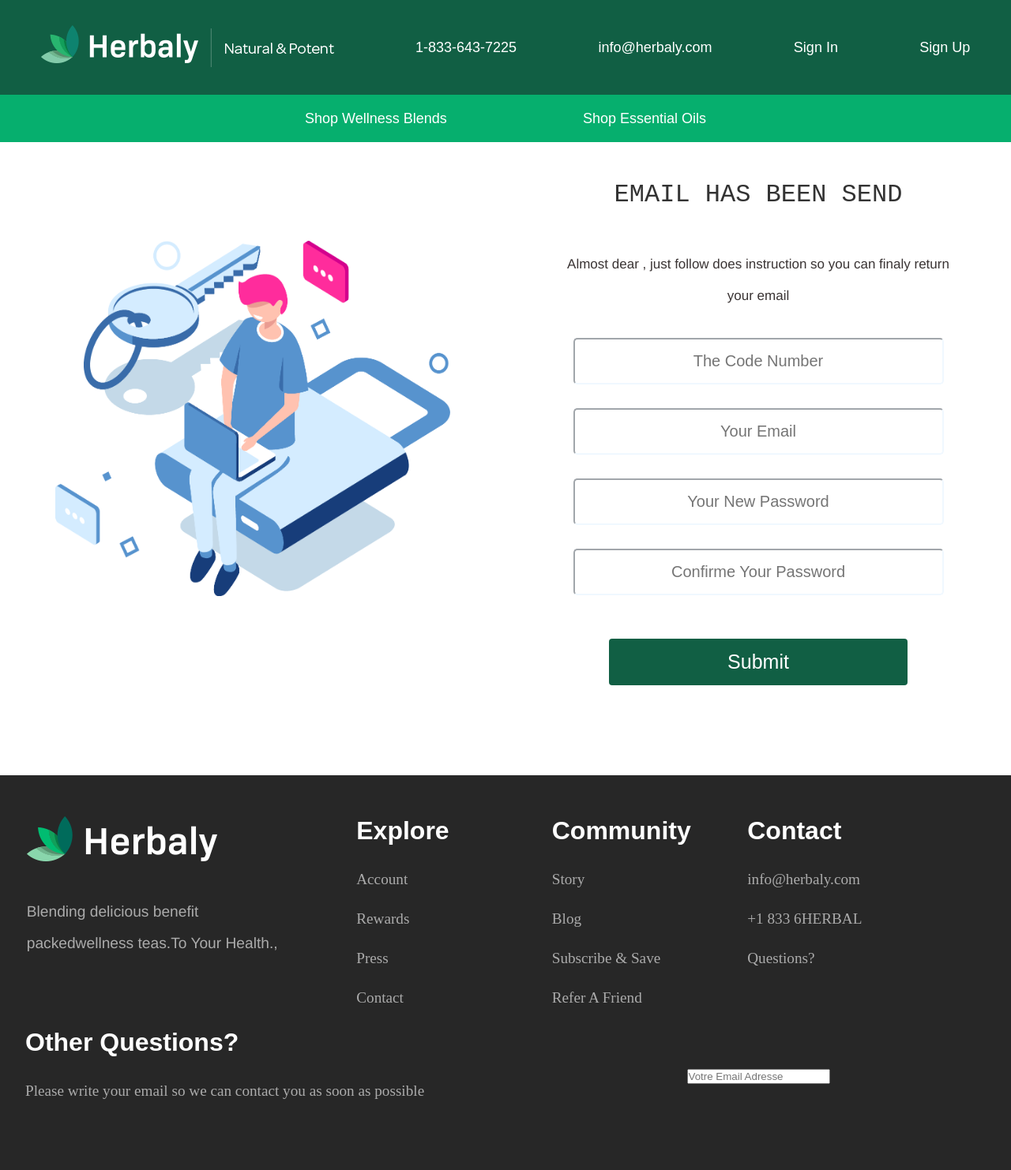
After one commit to bouslama-hamza/FLASK, a Flask app: a page that uses hearbly/templates/base.html in a window 1280 px wide. The commit adds this page. Shown: the whole page at 79% size. Run offline with Flask 2, Linux system fonts and the light colour scheme.

Commit message:
finish project

```diff
--- a/hearbly/models.py
+++ b/hearbly/models.py
@@ -1,6 +1,5 @@
 from enum import unique
 from hearbly import db
-from hearbly import app
 #create a class for the user
 class User(db.Model):
     id = db.Column(db.Integer, primary_key = True)
--- a/hearbly/routes.py
+++ b/hearbly/routes.py
@@ -1,4 +1,5 @@
-from flask import render_template ,url_for , redirect ,request,session , flash
+import re
+from flask import render_template ,request,session
 from flask.globals import current_app, g
 from hearbly import app ,db
 from hearbly.models import User ,Register
@@ -6,12 +7,12 @@ from hearbly import send_email
 from hearbly.send_email import send_email
 from hearbly.pandas import request_data_base , make_plot
 from hearbly.pyplot import make_pie
-##########################################################################################
+
 #route for the home page
 @app.route("/", methods = ['GET','POST'])
 def index():
     return render_template("home.html" , title = 'Herbaly Wellness Collection')
-##########################################################################################
+
 #route for the Sign In page
 @app.route("/Sign In" , methods = ['GET','POST'])
 def sign_in():
@@ -30,7 +31,7 @@ def sign_in():
             info_all = Register.query.filter_by(email = session['email']).first()
             return render_template("app.html" ,title = 'Hearbly Data Base' , data = info_all)
     return render_template("sign_in.html" , title = "Account")
-##########################################################################################
+
 #route for sign up
 @app.route("/Sign Up" , methods = ['GET','POST'])
 def sign_up():
@@ -38,24 +39,68 @@ def sign_up():
         send_email(request.form.get("make_email"),request.form.get("make_email"),'send')
         return render_template('sign_in.html' ,title = 'Create Account', messages = 'Your Email Has Been Sent successfully')
     return render_template("sign_up.html" , title = 'Create Account')
-##########################################################################################
+
+#route for forget password
+@app.route("/Forget password", methods = ['GET','POST'])
+def forget_password():
+    global change_number
+    if request.method == 'POST':
+        session['change_email'] = request.form.get('change_email')
+        user = User.query.filter_by(email=session['change_email']).first()
+        if user:
+            change_number = send_email('pass','pass','change')
+            return render_template("change_password.html" , title = "Change Password")
+        else:
+            message = 'This User Dont Have An Account , please chaque your information'
+            return render_template("forget_password.html" ,message = message, title = "Forget Password")
+    return render_template("forget_password.html" , title = "Forget Password")
+
+#route for change password
+@app.route("/Change password" , methods = ['GET','POST'])
+def change_password():
+    if request.method == 'POST':
+        session['change_password'] = request.form.get("change_password")
+        session['change_email_chque'] = request.form.get("change_email_chque")
+        session['password_change'] = request.form.get("password_change")
+        session['conf_password_change'] = request.form.get("conf_password_change")
+        if int(session['change_password']) != change_number:
+            message = 'Error !,wrong Number please chaque and try Again'
+            return render_template("change_password.html" ,message = message, title = "Change Password")
+        elif session['password_change'] != session['conf_password_change']:
+            error = 'Error!, Password and Confirm password are not the same'
+            return render_template("change_password.html" ,message = error, title = "Change Password")
+        else:
+            user = User.query.filter_by(email=session['change_email']).first()
+            user_re = Register.query.filter_by(email=session['change_email']).first()
+            user.password = session['password_change']
+            user_re.password = session['password_change']
+            user_re.confirm_password = session['password_change']
+            db.session.commit()
+            message = 'Your password has been change Successfully'
+            return render_template("sign_in.html" ,messages = message, title = "Account")
+    return render_template("change_password.html" , title = "Change Password")
+
 #route for the application
 @app.route("/app" , methods = ['GET','POST'])
 def main():
     if request.method == 'POST':
         return render_template("app.html", title = 'Hearbly Data Base')
     return render_template("sign_in.html")
-##########################################################################################
+
 #route for log out
 @app.route("/Log Out" , methods = ['GET','POST'])
 def log_out():
     session.clear()
     return render_template("sign_in.html" ,title='Sign In')
-##########################################################################################
+
 #route for manage account
 @app.route("/Manage Account" , methods = ['GET','POST'])
 def account_manage():
+    if not info_all.name == 'admin':
+        message = 'You cant access to this Part, Its only for admin account'
+        return render_template("app.html" , title = 'Data Base Query', data = info_all , message = message)
     if request.method == 'POST':
+        session.clear()
         session['name'] = request.form.get("name")
         session['l_name'] = request.form.get("l_name")
         session['email'] = request.form.get("email")
@@ -72,10 +117,29 @@ def account_manage():
         db.session.commit()
         alert = 'Your Request Has Been added Secssefuly'
         send_email(session['email'],session['password'],'request')
-        session.clear()
         return render_template("manage_account.html" , alert = alert )
     return render_template("manage_account.html" , title = 'Manage Accounts', data = info_all)
-##########################################################################################
+
+#route for modifier account
+@app.route("/Active account" , methods = ['GET','POST'])
+def active_account():
+    if request.method == 'POST':
+        session.clear()
+        change = User.query.filter_by(email=info_all.email).first()
+        info_all.name = request.form.get("ch_name")
+        info_all.l_name =request.form.get("ch_l_name")
+        info_all.email = request.form.get("ch_email")
+        info_all.password = request.form.get("ch_password")
+        info_all.con_password = request.form.get("ch_con_password")
+        info_all.phone = request.form.get("ch_phone")
+        change.email = info_all.email
+        change.password = info_all.password
+        db.session.commit()
+        message = 'Setting has been adding Successfully'
+        session.clear()
+        return render_template("active_account.html" , title = 'Active Account' , data = info_all , message = message)
+    return render_template("active_account.html" , title = 'Active Account' , data = info_all)
+
 #route for database in first time
 @app.route("/Data Base" , methods = ['GET','POST'])
 def data_base():
@@ -87,7 +151,8 @@ def data_base():
         make_pie(base)
         return render_template("data_base.html" , data = info_all, data_base = data_base ,title = 'Data Base Result')
     return render_template("app.html" , title = 'Data Base Query', data = info_all)
-###########################################################################################
+
+#route for data base result
 @app.route("/Data base result" , methods = ['GET','POST'])
 def data_base_result():
     return render_template("data_base.html" , title = 'Data Base Result' , data = info_all)
--- /dev/null
+++ b/hearbly/static/CSS/forget_password.css
@@ -0,0 +1,70 @@
+.forget_password_page{
+    border: 1px solid black;
+    height: 600px;
+    display: flex;
+    justify-content: space-around;
+    align-items: center;
+    border: none;
+}
+.change_password_page{
+    border: 1px solid black;
+    height: 700px;
+    display: flex;
+    justify-content: space-around;
+    align-items: center;
+    border: none;
+}
+.forget_password_img,
+.change_password_img{
+    border: 1px solid black;
+    height: 500px;
+    width: 40%;
+    border: none;
+    display: flex;
+    justify-content: center;
+    align-items: center;
+}
+.forget_password_img img,
+.change_password_img img{
+    width: 500px;
+    height: 450px;
+}
+.forget_password_input{
+    border: 1px solid black;
+    height: 400px;
+    width: 40%;
+    text-align: center;
+    border: none;
+}
+.change_password_input{
+    border: 1px solid black;
+    height: 650px;
+    width: 40%;
+    text-align: center;
+    margin-top: 15px;
+    border: none;
+}
+p{
+    font-size: 17px;
+    font-family:'Franklin Gothic Medium', 'Arial Narrow', Arial, sans-serif;
+    color: rgb(58, 52, 52);
+    line-height: 5vh;
+}
+.forget_password_email,
+.change_password_email{
+    padding: 16px 100px 16px 100px;
+    margin: 15px 5px;
+    font-size: 20px;
+    border-radius: 5px;
+    border-color: aliceblue;
+    text-align: center;
+}
+.forget_password_title,
+.change_password_title{
+    font-size: xx-large;
+    font-family: 'Courier New', Courier, monospace;
+    color: rgb(51, 51, 51);
+    margin: 15px 7px;
+    text-align: center;
+    margin-bottom: 50px;
+}
--- a/hearbly/templates/app.html
+++ b/hearbly/templates/app.html
@@ -6,6 +6,9 @@
             <h2>Welcome To Hearbly Data System</h2>
             <h3>We ask you to respect the files mentioned below to get the best results</h3>
         </div>
+        {% if message %}
+        <p style="color:red;">{{message}}</p>
+        {% endif %}
             <div class="app_type">
                 <div class="app_one">
                     <img src="{{url_for('static' , filename = 'APPLICATION/excel.png')}}">
--- a/hearbly/templates/base.html
+++ b/hearbly/templates/base.html
@@ -6,6 +6,7 @@
     <link rel="stylesheet" href="{{url_for('static' , filename = 'CSS/footer.css')}}">
     <link rel="stylesheet" href="{{url_for('static' , filename = 'CSS/home.css')}}">
     <link rel="stylesheet" href="{{url_for('static' , filename = 'CSS/sign.css')}}">
+    <link rel="stylesheet" href="{{url_for('static' , filename = 'CSS/forget_password.css')}}">
 </head>
 <body>
     <header>
--- a/hearbly/templates/base_app.html
+++ b/hearbly/templates/base_app.html
@@ -15,8 +15,7 @@
             <div class="app_modification" id="app_modification">
                 <a href="/Data Base">Data Base Query</a>
                 <a href="/Manage Account">Manage Account</a>
-                <a href="#">Activite Account</a>
-                <a href="#">Load Older Data</a>
+                <a href="/Active account">Activite Account</a>
             </div>
             <a class="app_privacy" href="#"><img src="{{url_for('static' , filename = 'ICONS/shield-with-lock.png')}}"><h2>Privacy</h2></a>
             <a class="app_notificat" href="#"><img src="{{url_for('static' , filename = 'ICONS/notification.png')}}"><h2>Notification</h2></a>
@@ -42,7 +41,7 @@
                                 {% endif %}
                             </div>
                             <ul>
-                                <z><a href="#"><img src="{{url_for('static' ,filename = 'ICONS/edit.png')}}">Edit Profile</a><br></z>
+                                <z><a href="/Active account"><img src="{{url_for('static' ,filename = 'ICONS/edit.png')}}">Edit Profile</a><br></z>
                                 <z><a href="#"><img src="{{url_for('static' ,filename = 'ICONS/settings.png')}}">Settings</a><br></z>
                                 <z><a href="/Log Out"><img src="{{url_for('static' ,filename = 'ICONS/log-out.png')}}">Log Out</a><br></z>
                             </ul>
--- /dev/null
+++ b/hearbly/templates/change_password.html
@@ -0,0 +1,23 @@
+{% extends "base.html" %}
+{% block content %}
+<title>{{title}}</title>
+<div class="change_password_page">
+    <div class="change_password_img">
+        <img src="{{url_for('static' , filename = 'IMAGES/forget_password.png')}}">
+    </div>
+    <div class="change_password_input">
+        <form action="/Change password" method="POST">
+            {% if message %}
+                {{message}}
+            {% endif %}
+            <div class="change_password_title">EMAIL HAS BEEN SEND</div>
+            <p>Almost dear , just follow does instruction so you can finaly return your email</p><br>
+            <input type="text" name="change_password" class="change_password_email" placeholder="The Code Number" required><br>
+            <input type="email" name="change_email_chque" class="forget_password_email" placeholder="Your Email" required>
+            <input type="password" name="password_change" class="change_password_email" placeholder="Your New Password" required><br>
+            <input type="password" name="conf_password_change" class="change_password_email" placeholder="Confirme Your Password" required><br>
+            <input type="submit" class="submit">
+        </form>
+    </div>
+</div>
+{% endblock content %}
--- a/hearbly/templates/data_base.html
+++ b/hearbly/templates/data_base.html
@@ -46,8 +46,5 @@
             </div>
         </div>
     </div>
-    <div class="data_base_table">
-        <div class="data_base_excel"></div>
-    </div>
 </div>
 {% endblock test %}
--- a/hearbly/templates/sign_in.html
+++ b/hearbly/templates/sign_in.html
@@ -16,6 +16,7 @@
         </form>
         <div class="sign_lien">
             <a href="/Sign Up">Don't Have An Account ?</a>
+            <a href="/Forget password">Foget Your Password</a>
         </div>
     </div>
 </div>
```
Also changed, not shown: hearbly/send_email.py (+8 -3 lines), hearbly/static/CSS/data_base.css (+9 -24 lines), hearbly/templates/active_account.html (added, +29 -0 lines), hearbly/templates/forget_password.html (added, +20 -0 lines), hearbly/static/IMAGES/forget_password.png (added), hearbly/static/PIEPLOT/pie.png, hearbly/static/PYPLOT/plot.png, 1 other file.
